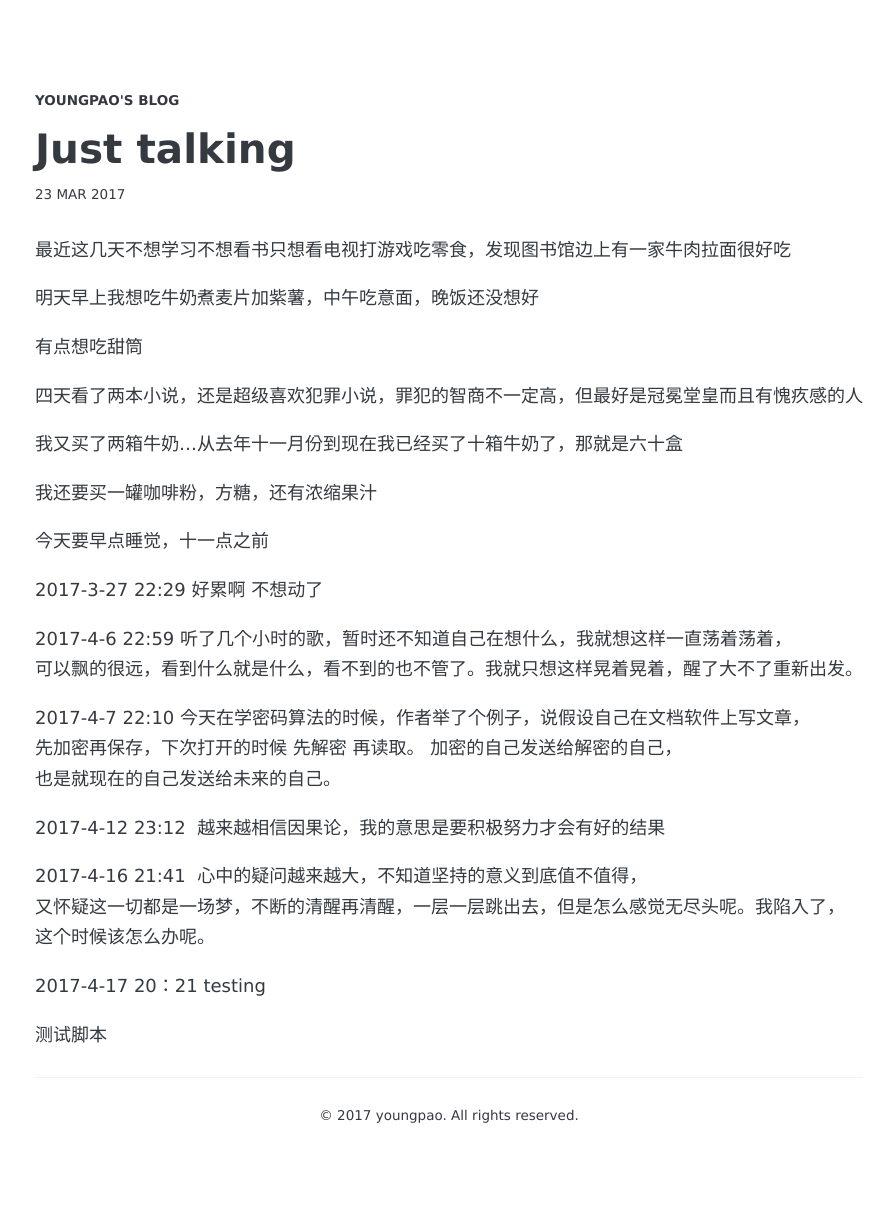
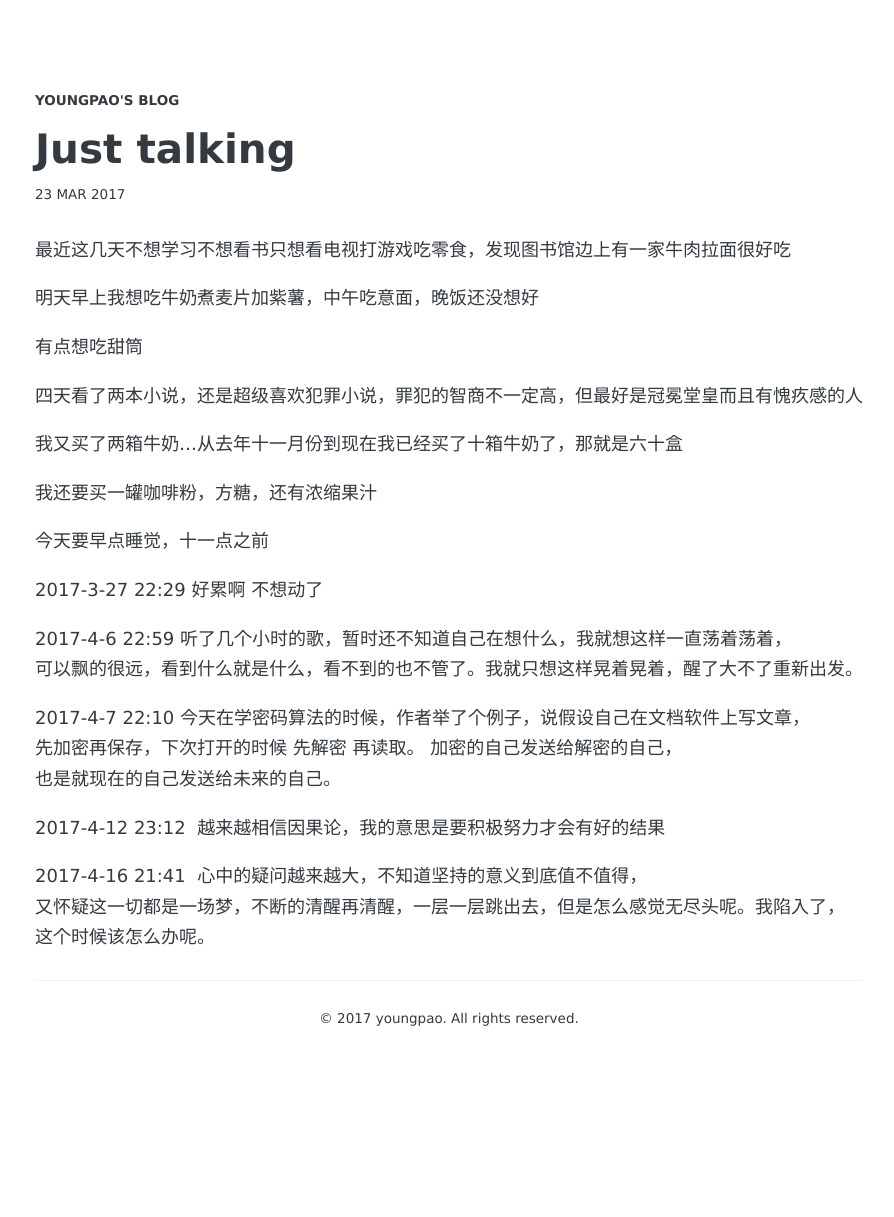
Before and after one commit to youngpao/youngpao.github.io, a Jekyll site: the page built from _posts/2017-3-23-just talking.md, in a window 1280 px wide. Shown: the whole page, without its empty margins (191-1085 px from the left). Built offline with Jekyll 4.4.1, drawn with Linux system fonts in a browser that asks for light colours; some web fonts are replaced; after the commit the page ends 1120 px from its top, so only the background shows below that.

Commit message:
Update 2017-3-23-just talking.md

```diff
--- a/_posts/2017-3-23-just talking.md
+++ b/_posts/2017-3-23-just talking.md
@@ -23,9 +23,3 @@
 
 
 2017-4-16 21:41  心中的疑问越来越大，不知道坚持的意义到底值不值得，又怀疑这一切都是一场梦，不断的清醒再清醒，一层一层跳出去，但是怎么感觉无尽头呢。我陷入了，这个时候该怎么办呢。
-
-
-2017-4-17 20：21 testing
-
-
-测试脚本
```
